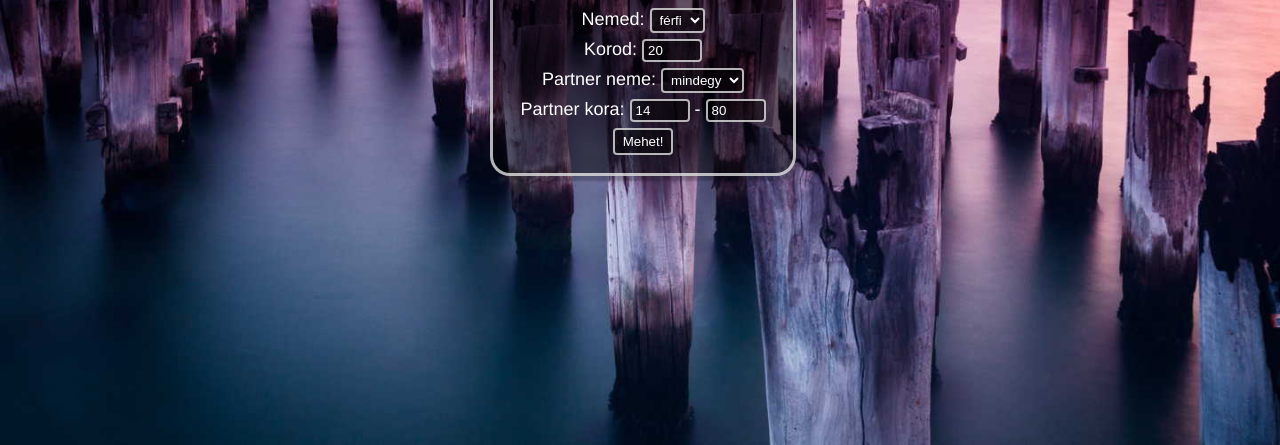
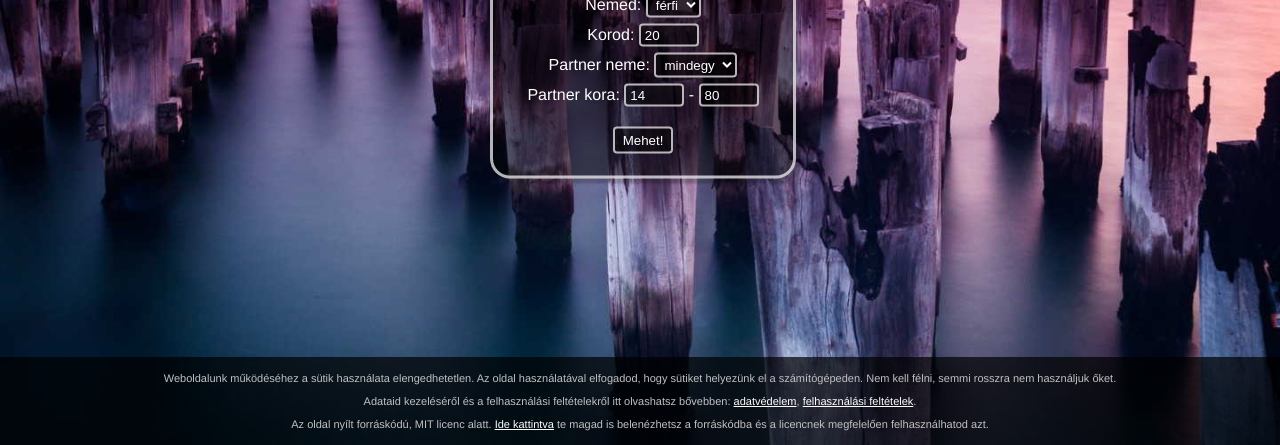
Before and after one commit to mkecskes/anoChat, a website: page static/index.html in a window 1280 px wide. Shown: the part 355-800 px from the top of the page. Drawn offline with nearby package versions, Linux system fonts and the light colour scheme; no server answers.

Commit message:
Added footer to front page & changes in css

```diff
--- a/static/anochat.css
+++ b/static/anochat.css
@@ -1,24 +1,16 @@
-html {
-    height: 100%;
-}
-
 body {
-    position: relative;
     font: 14px Helvetica, Arial, sans-serif;
     margin: 0;
     background: url(bg.jpg) center fixed;
     background-size: cover;
-    position: absolute;
-    width: 100%;
-    height: 100%;
 }
 
-#sel {
-    position: relative;
+#sel form{
+    position: absolute;
     top: 50%;
     left: 50%;
-    margin: -125px 0 0 -150px;
-    height: 250px;
+    transform: translateY(-50%);
+    margin: 0 0 0 -150px;
     width: 300px;
     border: 3px solid rgba(255, 255, 255, .7);
     border-radius: 20px;
@@ -26,7 +18,7 @@ body {
     background: rgba(0, 0, 0, .5);
     color: rgb(255, 255, 255);
     text-align: center;
-    font: 18px Helvetica, Arial, sans-serif;
+    font-size: 16px;
 
 }
 
@@ -57,6 +49,21 @@ body {
 
 #sel button, #msg input, #send {
     padding: 4px 8px;
+}
+
+#sendform {
+    padding-top: 14px;
+}
+
+#footer {
+    position: fixed;
+    bottom: 0;
+    width: 100%;
+    padding: 4px 0;
+    background: rgba(0, 0, 0, .7);
+    color: rgb(192, 192, 192);
+    font-size: 11px;
+    text-align: center;
 }
 
 #msg {
@@ -133,3 +140,11 @@ body {
     width: 60px;
     float: right;
 }
+
+a {
+    color: rgb(255, 255, 255);
+}
+
+a:hover {
+    text-decoration: none;
+}
--- a/static/index.html
+++ b/static/index.html
@@ -30,9 +30,18 @@
                     <li>Partner kora:
                         <input type="number" id="ageFrom" min="14" max="80" value="14"> -
                         <input type="number" id="ageTo" min="14" max="80" value="80"></li>
-                    <li><button>Mehet!</button></li>
+                    <li id="sendform"><button>Mehet!</button></li>
                 </ul>
             </form>
+            <div id="footer">
+                <p>Weboldalunk működéséhez a sütik használata elengedhetetlen.
+                    Az oldal használatával elfogadod, hogy sütiket helyezünk el a számítógépeden.
+                    Nem kell félni, semmi rosszra nem használjuk őket.</p>
+                <p>Adataid kezeléséről és a felhasználási feltételekről itt olvashatsz bővebben:
+                    <a href="privacy.html">adatvédelem</a>, <a href="terms.html">felhasználási feltételek</a>.</p>
+                <p>Az oldal nyílt forráskódú, MIT licenc alatt.
+                    <a href="//github.com/mkecskes/anoChat">Ide kattintva</a> te magad is belenézhetsz a forráskódba és a licencnek megfelelően felhasználhatod azt.</p>
+            </div>
         </div>
         <div id="msg">
             <div id="statusbar">
```
